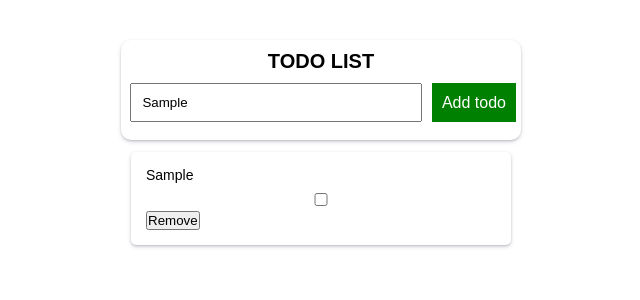
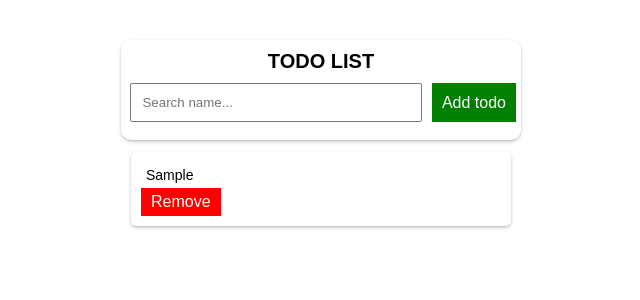
Before and after one commit to UsaidDev/Todo_project, a React (Create React App) app: page / in a window 1280 px wide. Both pictures are taken after typing "Sample" into the empty fields and a click on the button "Add todo". Shown: the top 300 px of the page, without its empty margins (319-959 px from the left). Built offline with nearby package versions, Linux system fonts and the light colour scheme.

Commit message:
Todo Project Completed

```diff
--- a/src/App.css
+++ b/src/App.css
@@ -57,6 +57,14 @@
     margin: 5px;
 }
 .todo_option button{
-    right: 0;
-    margin: 5px;
+    background-color: red;
+    border: none;
+    color: white;
+    padding: 5px 10px;
+    text-align: center;
+    text-decoration: none;
+    font-size: 16px;
+    margin-top: 10px;
+    margin: auto;
+    margin-right: 5px;
 }
--- a/src/App.js
+++ b/src/App.js
@@ -3,11 +3,19 @@ import './App.css'
 
 function App() {
     const AddItem = () => {
-        console.log(toDo)
-        setTodos([...toDos, { id: Date.now(), text: toDo, status: false }])
+        SetTodo("")
+        setTodos([...toDos, { id: Date.now(), text: toDo}])
     }
+
     const [toDos, setTodos] = useState([])// Store Datas using Array
-    const [toDo, SetTodo] = useState("") //Input box value Store
+    const [toDo, SetTodo] = useState(""); //Input box value Store
+
+    const handleDelete=(id)=>{
+        const RemoveItem = toDos.filter((todo)=>{
+            return todo.id !== id;//Delete Data in an Array
+        })
+        setTodos(RemoveItem);
+    }
     return (
         <div className='App'>
             <div className="todo">
@@ -16,16 +24,12 @@ function App() {
                     <input value={toDo} type="text" onChange={(e) => SetTodo(e.target.value)} placeholder='Search name...' />
                     <button onClick={AddItem}>Add todo</button>
                 </div>
-                {toDos.map((value) => {
+                {toDos.map((obj,index) => {
                     return (
                         <>
-                            <div className='todo_option'>
-                                <p>{value.text}</p>
-                                <input type="checkbox" onChange={(e) => console.log(e.target.value, console.log(value))} value={value.status} name="" id="" />
-                                <button>Remove</button>
-                                {
-                                    console.log(value.status)
-                                }
+                            <div className='todo_option' key={index}>
+                                <p>{obj.text}</p>
+                                <button onClick={()=>handleDelete(obj.id)}>Remove</button>
                             </div>
                         </>
                     )
```
